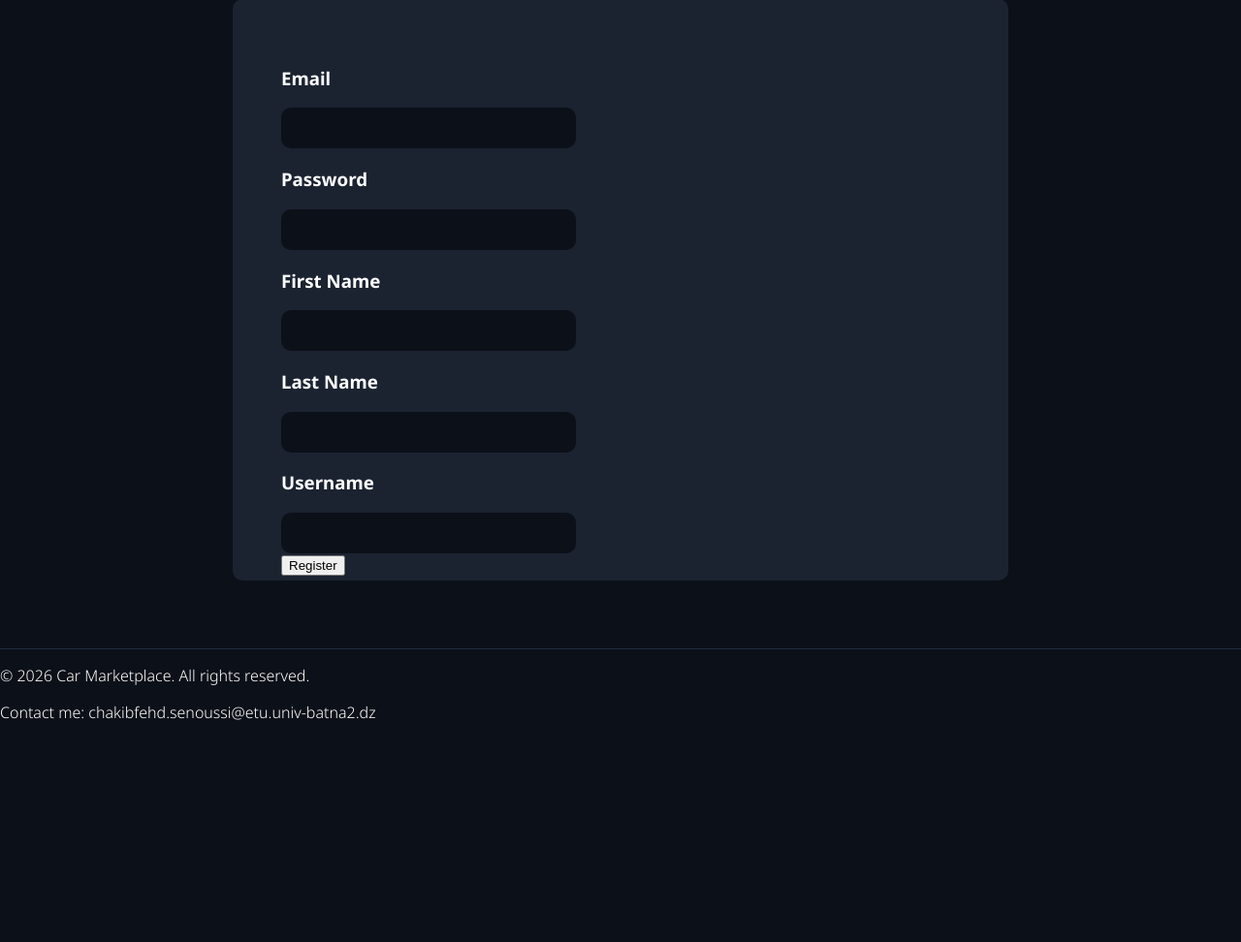
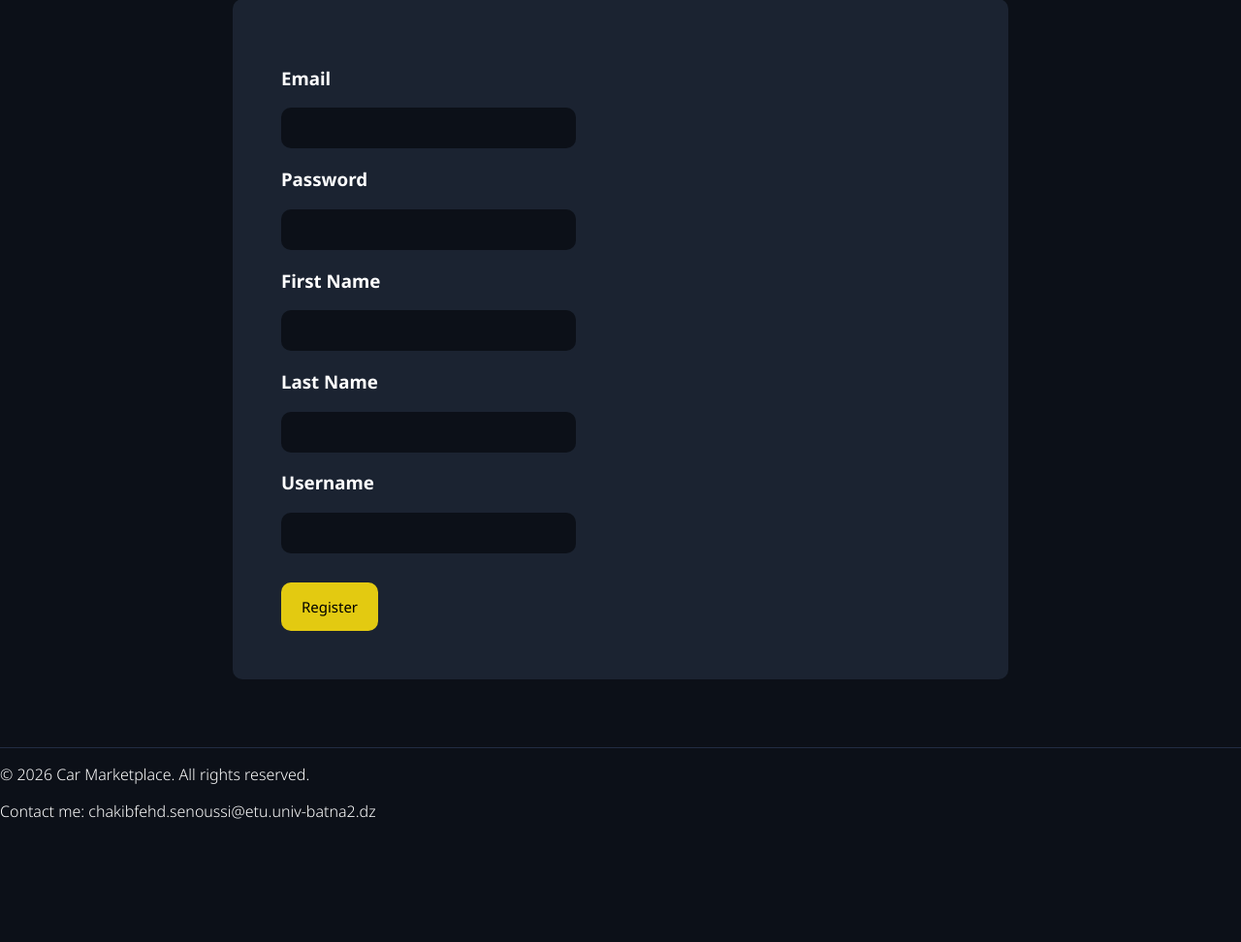
Before and after one commit to GitChakib/Cool-Website, a PHP site: page /Login.php in a window 1280 px wide. Shown: the part 310-1282 px from the top of the page at 97% size. Before the commit the page ends 1053 px from the top, so only its background shows below. Run offline with PHP 8.4, Linux system fonts and the light colour scheme.

Commit message:
added register button

```diff
--- a/CSS/Theme.css
+++ b/CSS/Theme.css
@@ -291,6 +291,7 @@ footer{
     max-width: 1500px; height: 200px;
     margin: auto;
     margin-top: 70px;
+    background-color: #0c1018;
 }
 a{
     color: white;
@@ -381,7 +382,7 @@ a:hover{
     justify-content: left;
     display: block;
     width: 100%;
-    max-height: 500px;
+    max-height: 700px;
     max-width: 700px;
     margin: auto;
     border-radius: 10px;
@@ -396,6 +397,16 @@ a:hover{
     border: none;
     height: 40px;
     width: 300px;
+}
+#login-space button{
+    margin-top: 30px;
+    background-color: #e3ca11;
+    width: 100px;
+    height: 50px;
+    border: none;
+    border-radius: 10px;
+    font-size: 15px;
+    font-family: 'Noto sans';
 }
 #sign-up-title{
     display: flex;
--- a/Login.php
+++ b/Login.php
@@ -23,9 +23,9 @@
      </div>
     <nav>
      <div class = "header-buttons">
-      <div class = "header-buttons-single"> <a href = "About_Us.html" id = "about-us"> About us </a> </div>
-      <div class = "header-buttons-single"> <a href = "Create_Listing.html" id = "auction-a-car"> Auction a Car </a> </div>
-      <div class = "header-buttons-single"> <a href = "Login.html" id = "sign-up"> Sign up </a> </div>
+      <div class = "header-buttons-single"> <a href = "About_Us.php" id = "about-us"> About us </a> </div>
+      <div class = "header-buttons-single"> <a href = "Create_Listing.php" id = "auction-a-car"> Auction a Car </a> </div>
+      <div class = "header-buttons-single"> <a href = "Login.php" id = "sign-up"> Sign up </a> </div>
      </div>
     </nav>
     </div>
```
